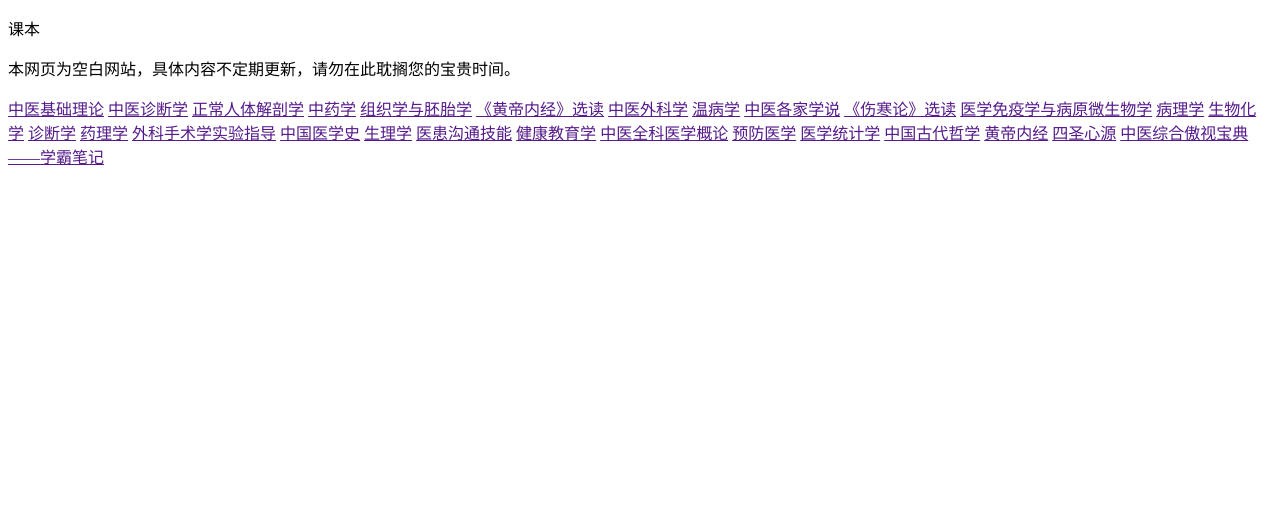
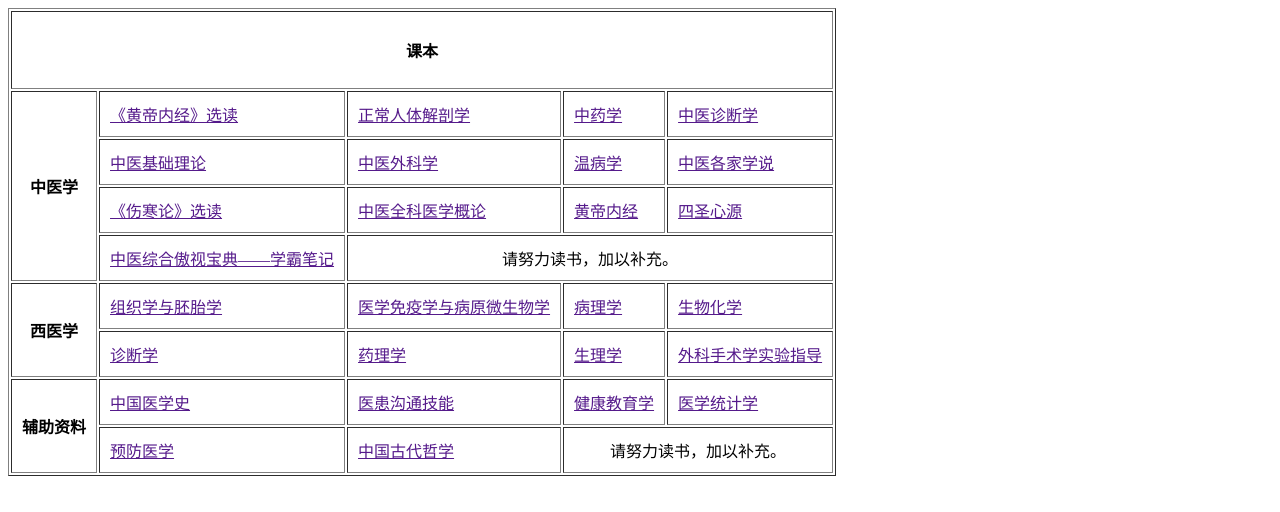
Before and after one commit to huigou-1/huigou-1.github.io, a plain HTML site: page index.html in a window 1280 px wide. Drawn offline with Linux system fonts and the light colour scheme.

Commit message:
Update index.html

```diff
--- a/index.html
+++ b/index.html
@@ -4,36 +4,59 @@
 			<title>自学自习自分享</title>
 		</head>
 		<body>
-			<p>课本</p>
-			<p>本网页为空白网站，具体内容不定期更新，请勿在此耽搁您的宝贵时间。</p>
-			<a href="">中医基础理论</a>
-			<a href="">中医诊断学</a>
-			<a href="">正常人体解剖学</a>
-			<a href="">中药学</a>
-			<a href="">组织学与胚胎学</a>
-			<a href="">《黄帝内经》选读</a>
-			<a href="">中医外科学</a>
-			<a href="">温病学</a>
-			<a href="">中医各家学说</a>
-			<a href="">《伤寒论》选读</a>
-			<a href="">医学免疫学与病原微生物学</a>
-			<a href="">病理学</a>
-			<a href="">生物化学</a>
-			<a href="">诊断学</a>
-			<a href="">药理学</a>
-			<a href="">外科手术学实验指导</a>
-			<a href="">中国医学史</a>
-			<a href="">生理学</a>
-			<a href="">医患沟通技能</a>
-			<a href="">健康教育学</a>
-			<a href="">中医全科医学概论</a>
-			<a href="">预防医学</a>
-			<a href="">医学统计学</a>
-			<a href="">中国古代哲学</a>
-			<a href="">黄帝内经</a>
-			<a href="">四圣心源</a>
-			<a href="">中医综合傲视宝典——学霸笔记</a>
-			<a href=""></a>
 
+			<table border="1" cellpadding="10">
+				<tr>
+					<th colspan="5"><p>课本</p></th>
+				</tr>
+				<tr>
+					<th rowspan="4">中医学</th>
+					<td><a href="">《黄帝内经》选读</a></td>
+					<td><a href="">正常人体解剖学</a></td>
+					<td><a href="">中药学</a></td>
+					<td><a href="">中医诊断学</a></td>
+				</tr>
+				<tr>
+					<td><a href="">中医基础理论</a></td>
+					<td><a href="">中医外科学</a></td>
+					<td><a href="">温病学</a></td>
+					<td><a href="">中医各家学说</a></td>
+				</tr>
+				<tr>
+					<td><a href="">《伤寒论》选读</a></td>
+					<td><a href="">中医全科医学概论</a></td>
+					<td><a href="">黄帝内经</a></td>
+					<td><a href="">四圣心源</a></td>
+				</tr>
+				<tr>
+					<td><a href="">中医综合傲视宝典——学霸笔记</a></td>
+					<td colspan="3" style="text-align:center;">请努力读书，加以补充。</td>
+				</tr>
+				<tr>
+					<th rowspan="2">西医学</th>
+					<td><a href="">组织学与胚胎学</a></td>
+					<td><a href="">医学免疫学与病原微生物学</a></td>
+					<td><a href="">病理学</a></td>
+					<td><a href="">生物化学</a></td>
+				</tr>
+				<tr>
+					<td><a href="">诊断学</a></td>
+					<td><a href="">药理学</a></td>
+					<td><a href="">生理学</a></td>
+					<td><a href="">外科手术学实验指导</a></td>
+				</tr>
+				<tr>
+					<th rowspan = "2">辅助资料</th>
+					<td><a href="">中国医学史</a></td>
+					<td><a href="">医患沟通技能</a></td>
+					<td><a href="">健康教育学</a></td>
+					<td><a href="">医学统计学</a></td>
+				</tr>
+				<tr>
+					<td><a href="">预防医学</a></td>
+					<td><a href="">中国古代哲学</a></td>
+					<td colspan="3" style="text-align:center;">请努力读书，加以补充。</td>
+				</tr>
+			</table>
 		</body>
 	</html>
```
